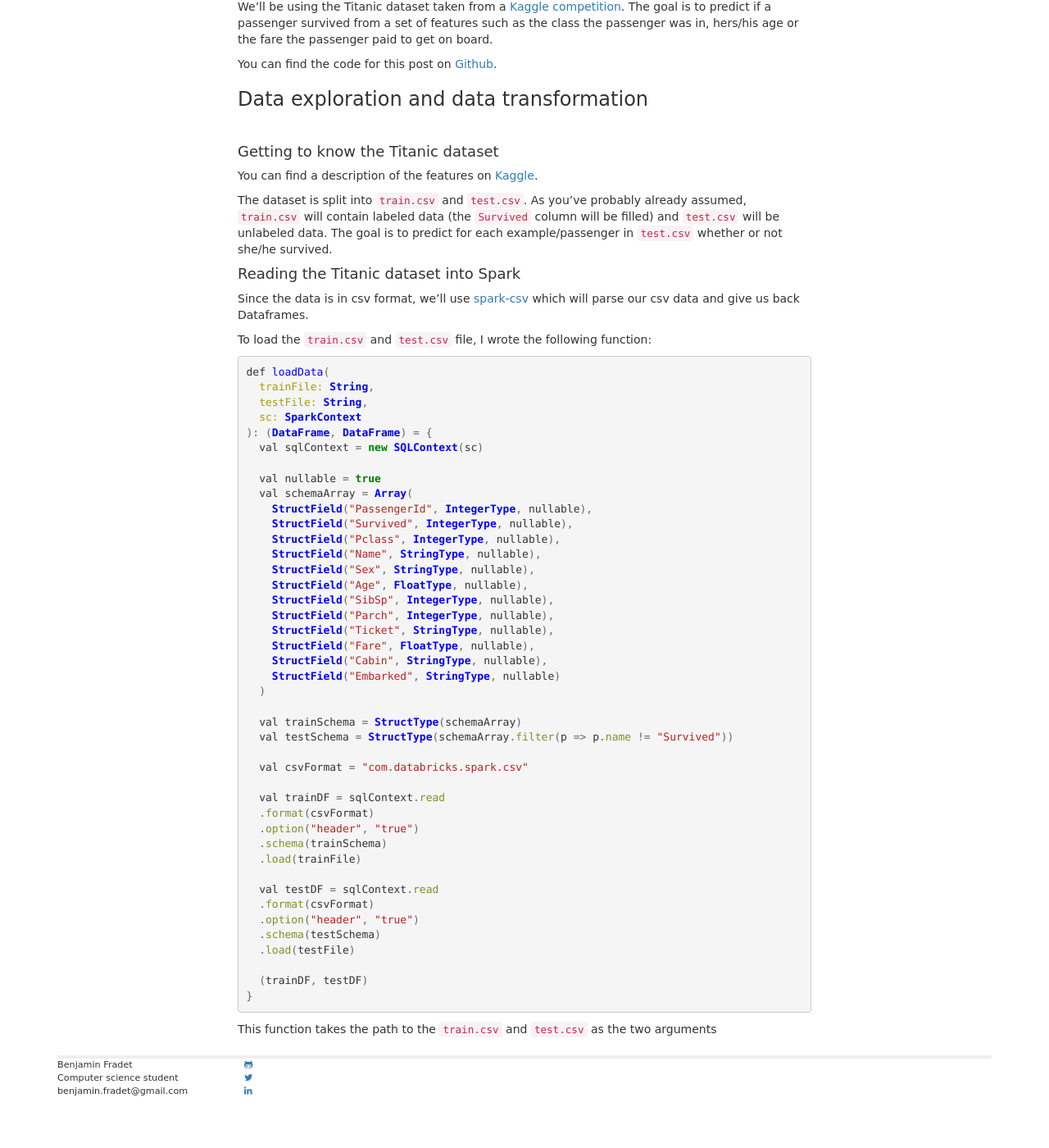
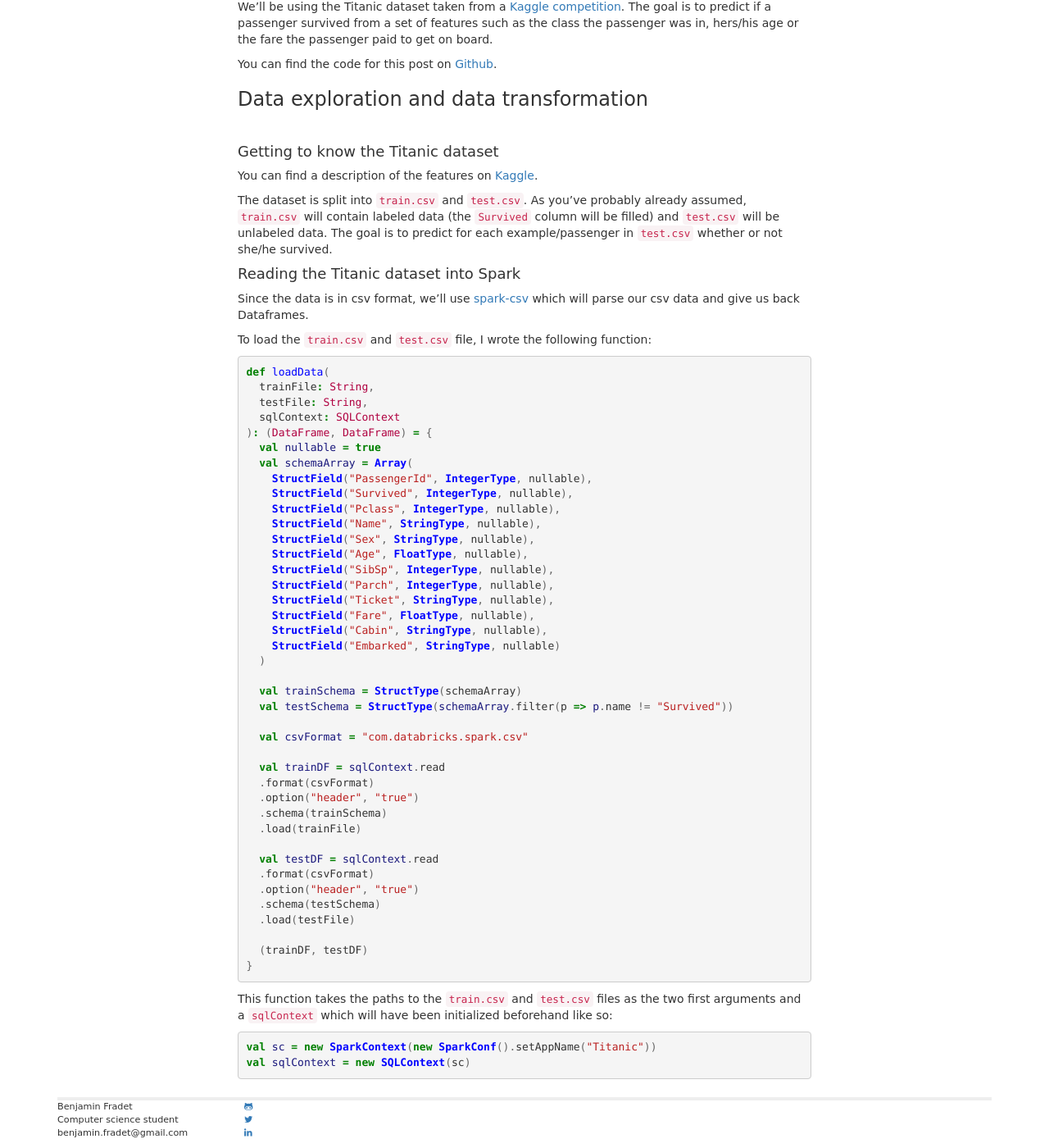
Before and after one commit to BenFradet/benfradet.github.io, a Jekyll site: the page built from _posts/2015-12-01-Exploring-spark.ml-with-the-Titanic-dataset.md, in a window 1280 px wide and 1400 px high, scrolled down 563 px. Shown: the whole window at 82% size. Built offline with Jekyll 4.4.1, drawn with Linux system fonts in a browser that asks for light colours; nearby versions of some CDN libraries; Markdown is read by kramdown in place of the engine named in the settings; before the commit the page ends 1912 px from its top, so only the background shows below that.

Commit message:
continued the loading data part

```diff
--- a/_posts/2015-12-01-Exploring-spark.ml-with-the-Titanic-dataset.md
+++ b/_posts/2015-12-01-Exploring-spark.ml-with-the-Titanic-dataset.md
@@ -66,14 +66,12 @@ which will parse our csv data and give us back Dataframes.
 
 To load the `train.csv` and `test.csv` file, I wrote the following function:
 
-{% highlight java %}
+{% highlight scala %}
 def loadData(
   trainFile: String,
   testFile: String,
-  sc: SparkContext
+  sqlContext: SQLContext
 ): (DataFrame, DataFrame) = {
-  val sqlContext = new SQLContext(sc)
-
   val nullable = true
   val schemaArray = Array(
     StructField("PassengerId", IntegerType, nullable),
@@ -111,5 +109,11 @@ def loadData(
 }
 {% endhighlight %}
 
-This function takes the path to the `train.csv` and `test.csv` as the two
-arguments
+This function takes the paths to the `train.csv` and `test.csv` files as the two
+first arguments and a `sqlContext` which will have been initialized beforehand
+like so:
+
+{% highlight scala %}
+val sc = new SparkContext(new SparkConf().setAppName("Titanic"))
+val sqlContext = new SQLContext(sc)
+{% endhighlight %}
```
